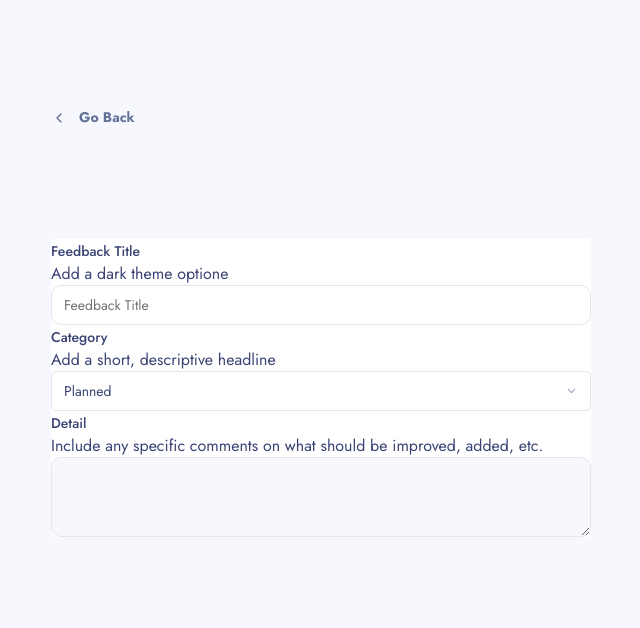
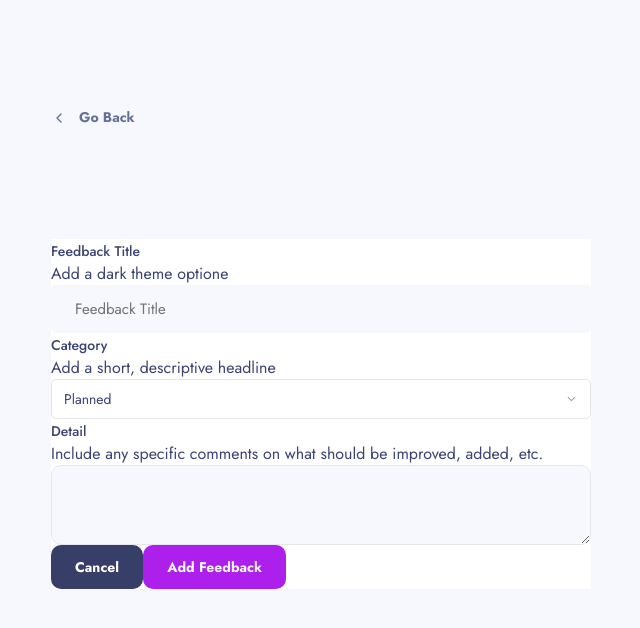
Before and after one commit to keremenen/product-feedback-app, a Next.js app: page /feedbacks/1/create in a window 1280 px wide. Shown: the top 628 px of the page, without its empty margins (319-959 px from the left). Built offline with nearby package versions, Linux system fonts and the light colour scheme.

Commit message:
WIP create form

```diff
--- a/src/app/feedbacks/[id]/create/page.tsx
+++ b/src/app/feedbacks/[id]/create/page.tsx
@@ -56,6 +56,11 @@ export default function EditPage() {
             </p>
             <Textarea id="textarea" />
           </div>
+
+          <div>
+            <Button variant={"dark"}>Cancel</Button>
+            <Button>Add Feedback</Button>
+          </div>
         </div>
       </section>
     </main>
--- a/src/components/ui/input.tsx
+++ b/src/components/ui/input.tsx
@@ -1,7 +1,8 @@
-import * as React from "react"
+import * as React from "react";
 
-import { cn } from "@/lib/utils"
+import { cn } from "@/lib/utils";
 
+// eslint-disable-next-line @typescript-eslint/no-empty-object-type
 export interface InputProps
   extends React.InputHTMLAttributes<HTMLInputElement> {}
 
@@ -11,15 +12,15 @@ const Input = React.forwardRef<HTMLInputElement, InputProps>(
       <input
         type={type}
         className={cn(
-          "flex h-10 w-full rounded-md border border-neutral-200 bg-white px-3 py-2 text-sm ring-offset-white file:border-0 file:bg-transparent file:text-sm file:font-medium file:text-neutral-950 placeholder:text-neutral-500 focus-visible:outline-none focus-visible:ring-2 focus-visible:ring-neutral-950 focus-visible:ring-offset-2 disabled:cursor-not-allowed disabled:opacity-50 dark:border-neutral-800 dark:bg-neutral-950 dark:ring-offset-neutral-950 dark:file:text-neutral-50 dark:placeholder:text-neutral-400 dark:focus-visible:ring-neutral-300",
-          className
+          "flex h-12 w-full rounded-[0.3125rem] bg-[#F7F8FD] px-6 py-[0.8125rem] text-[0.9375rem] text-[#3A4374] ring-offset-white transition duration-150 ease-in-out file:border-0 file:bg-transparent file:text-sm file:font-medium file:text-neutral-950 placeholder:text-neutral-500 focus-visible:outline-none focus-visible:ring-1 focus-visible:ring-[#4661E6] disabled:cursor-not-allowed disabled:opacity-50",
+          className,
         )}
         ref={ref}
         {...props}
       />
-    )
-  }
-)
-Input.displayName = "Input"
+    );
+  },
+);
+Input.displayName = "Input";
 
-export { Input }
+export { Input };
```
